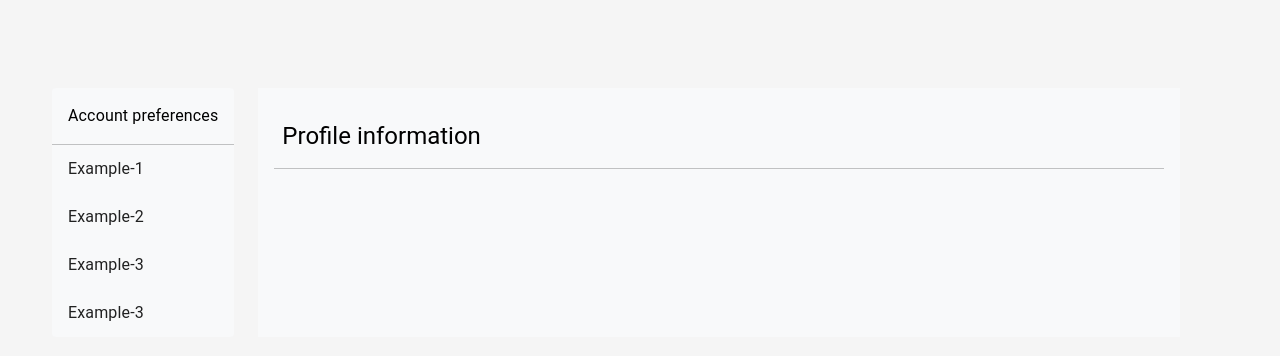
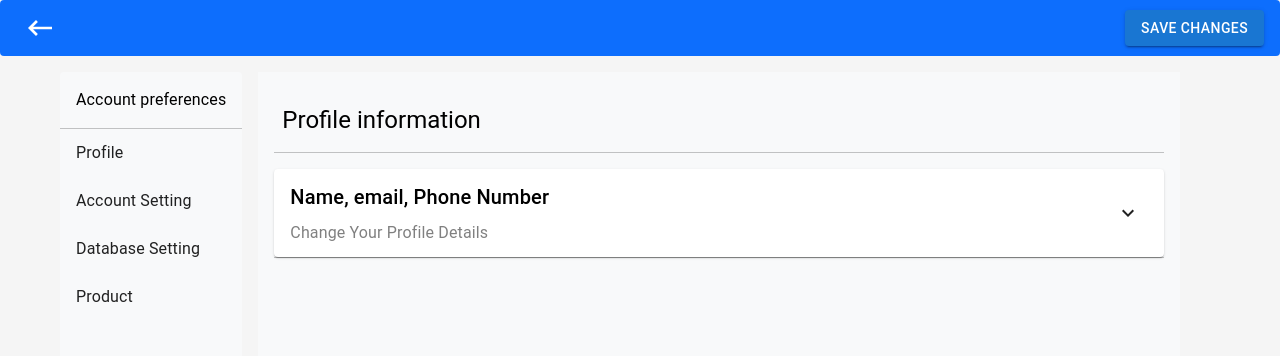
Before and after one commit to justhanzala/client.api.backendeasy, a React (Create React App) app: page /account-setting in a window 1280 px wide. Shown: the top 356 px of the page. Built offline with nearby package versions, Linux system fonts and the light colour scheme.

Commit message:
add profile details on account setting page and minor change

```diff
--- a/src/components/Layout.js
+++ b/src/components/Layout.js
@@ -1,5 +1,5 @@
 import * as React from "react";
-import { useLocation } from "react-router-dom";
+import { useLocation, useHistory } from "react-router-dom";
 import { useSelector } from "react-redux";
 
 // Styled Modules
@@ -85,6 +85,7 @@ const DashboardContent = ({ children, routes }) => {
   } = useSelector((state) => state);
 
   const location = useLocation();
+  const history = useHistory();
   const { title } =
     routes.find((route) => route.path === location.pathname) || {};
 
@@ -189,8 +190,7 @@ const DashboardContent = ({ children, routes }) => {
             overflow: "auto",
           }}
         >
-          <Toolbar />
-          <Box sx={{ mx: 6, mt: 6, mb: 4 }}>
+          <Box sx={{ ml: 2, mt: 3, mb: 4 }}>
             <Grid container spacing={3}>
               {children}
             </Grid>
@@ -236,7 +236,7 @@ const DashboardContent = ({ children, routes }) => {
           <Avatar /> {userData.name}
         </MenuItem>
         <Divider />
-        <MenuItem>
+        <MenuItem onClick={() => history.push("/account-setting")}>
           <ListItemIcon>
             <SettingsIcon fontSize="small" />
           </ListItemIcon>
--- a/src/pages/AccountSetting.js
+++ b/src/pages/AccountSetting.js
@@ -8,45 +8,89 @@ import {
   ListItem,
   ListItemText,
   Divider,
+  Button,
+  IconButton,
+  Accordion,
+  AccordionSummary,
+  AccordionDetails,
+  TextField,
+  MenuItem,
 } from "@mui/material";
-import { AccountCircle as AccountCircleIcon } from "@mui/icons-material";
+import {
+  KeyboardBackspace as KeyboardBackspaceIcon,
+  ExpandMore as ExpandMoreIcon,
+  ExpandLess as ExpandLessIcon,
+} from "@mui/icons-material";
 
 // Redux
-// import { useSelector } from "react-redux";
+import { useSelector } from "react-redux";
 
 const AccountSetting = () => {
-  //   // Get user details from redux store
-  //   const {
-  //     user: { userData },
-  //   } = useSelector((state) => state);
+  const [expanded, setExpanded] = React.useState(false);
+  const [editedData, seteditedData] = React.useState({
+    name: "",
+    role: "",
+    emailAddress: "",
+    phoneNumber: "",
+  });
+  const {
+    user: { userData },
+  } = useSelector((state) => state);
+
+  const handleAccordionChange = (panel) => (event, isExpanded) => {
+    setExpanded(isExpanded ? panel : false);
+  };
 
   const Links = [
     {
       click: () => console.log("Clicked"),
-      title: "Example-1",
+      title: "Profile",
       path: "/",
     },
     {
       click: () => console.log("Clicked"),
-      title: "Example-2",
+      title: "Account Setting",
       path: "/",
     },
     {
       click: () => console.log("Clicked"),
-      title: "Example-3",
+      title: "Database Setting",
       path: "/",
     },
     {
       click: () => console.log("Clicked"),
-      title: "Example-3",
+      title: "Product",
       path: "/",
     },
   ];
 
+  const handleOnChange = (e) => {
+    const { name, value } = e.target;
+    seteditedData({
+      ...editedData,
+      [name]: value,
+    });
+  };
+
   return (
     <>
-      <Container className="d-flex">
-        <Box className="d-flex flex-column bg-light h-100 me-4 rounded">
+      <Box className="w-100 d-flex justify-content-between align-items-center px-3 py-1 bg-primary rounded mb-4 fixed-top">
+        <Box>
+          <IconButton color="inherit">
+            <KeyboardBackspaceIcon className="text-white fs-2" />
+          </IconButton>
+        </Box>
+        <Box>
+          <Button variant="contained" color="primary">
+            Save Changes
+          </Button>
+        </Box>
+      </Box>
+      <Container className="d-flex" sx={{ mt: 6 }}>
+        <Box
+          className="d-flex flex-column bg-light me-3 rounded overflow-auto mt-4"
+          sx={{ height: "90vh", position: "sticky", top: "1.5rem", zIndex: 6 }}
+        >
           <Box className="px-3 py-3">
             <Typography variant="p" color="black">
               Account preferences
@@ -61,11 +105,114 @@ const AccountSetting = () => {
             ))}
           </Box>
         </Box>
-        <Box className="bg-light p-3 overflow-auto h-100" sx={{ width: "80%" }}>
+        <Box className="bg-light p-3 overflow-auto mt-4" sx={{ width: "80%" }}>
           <Box className="py-3 px-2">
             <Typography variant="h5" color="black">
               Profile information
             </Typography>
+          </Box>
+          <Divider />
+          <Box className="mt-3">
+            <Accordion
+              expanded={expanded === "panel1"}
+              onChange={handleAccordionChange("panel1")}
+            >
+              <AccordionSummary
+                aria-controls="panel1a-content"
+                id="panel1a-header"
+              >
+                <Box className="d-flex justify-content-between align-items-center w-100">
+                  <Box className="d-flex flex-column">
+                    <Box className="mb-2">
+                      <Typography variant="h6" color="black">
+                        Name, email, Phone Number
+                      </Typography>
+                    </Box>
+                    <Typography variant="p" color="GrayText">
+                      Change Your Profile Details
+                    </Typography>
+                  </Box>
+                  <IconButton color="inherit">
+                    {expanded === false && <ExpandMoreIcon />}
+                    {expanded === "panel1" && <ExpandLessIcon />}
+                  </IconButton>
+                </Box>
+              </AccordionSummary>
+              <hr className="text-dark mt-0" />
+              <AccordionDetails>
+                <Box className="mb-4 d-flex">
+                  <TextField
+                    type="text"
+                    name="name"
+                    variant="outlined"
+                    defaultValue={userData.name}
+                    onChange={handleOnChange}
+                    label="Name"
+                    className="me-3"
+                    required
+                    fullWidth
+                  />
+                  <TextField
+                    select
+                    label="Role"
+                    name="role"
+                    onChange={handleOnChange}
+                    variant="outlined"
+                    defaultValue={userData.role}
+                    fullWidth
+                    required
+                  >
+                    {[
+                      {
+                        id: 1,
+                        value: "individual",
+                        placeholder: "Individual",
+                      },
+                      {
+                        id: 2,
+                        value: "company",
+                        placeholder: "Company",
+                      },
+                      {
+                        id: 3,
+                        value: "other",
+                        placeholder: "Other",
+                      },
+                    ].map((role) => (
+                      <MenuItem key={role.id} value={role.value}>
+                        {role.placeholder}
+                      </MenuItem>
+                    ))}
+                  </TextField>
+                </Box>
+                <Box className="mb-4">
+                  <TextField
+                    type="email"
+                    name="emailAddress"
+                    variant="outlined"
+                    defaultValue={userData.email}
+                    onChange={handleOnChange}
+                    label="Email Address"
+                    className="me-3"
+                    required
+                    fullWidth
+                  />
+                </Box>
+                <Box className="mb-4">
+                  <TextField
+                    type="number"
+                    name="phoneNumber"
+                    variant="outlined"
+                    defaultValue={userData.phoneNumber}
+                    onChange={handleOnChange}
+                    label="Phone Number"
+                    className="me-3"
+                    required
+                    fullWidth
+                  />
+                </Box>
+              </AccordionDetails>
+            </Accordion>
           </Box>
           <Divider />
         </Box>
```
